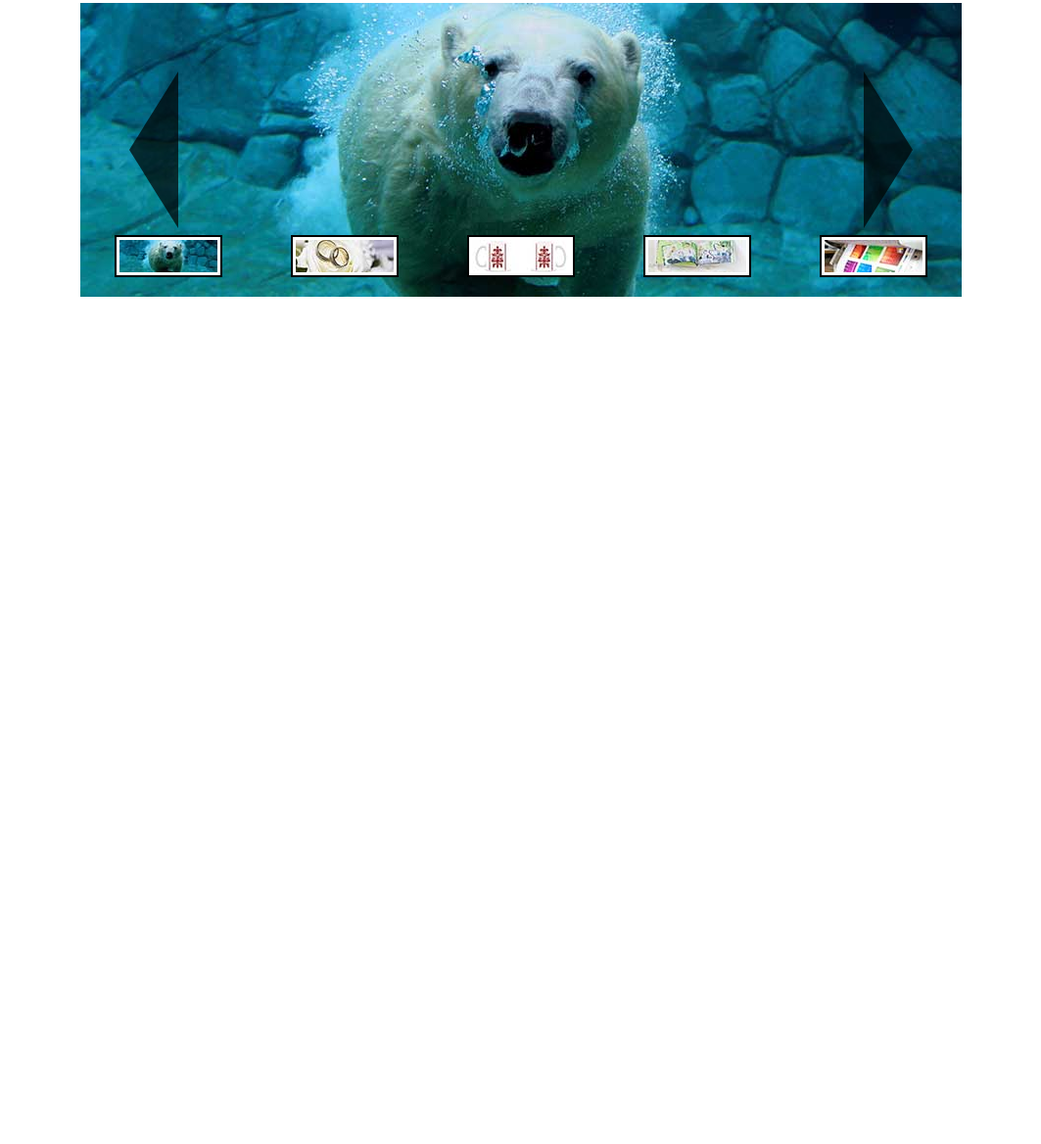
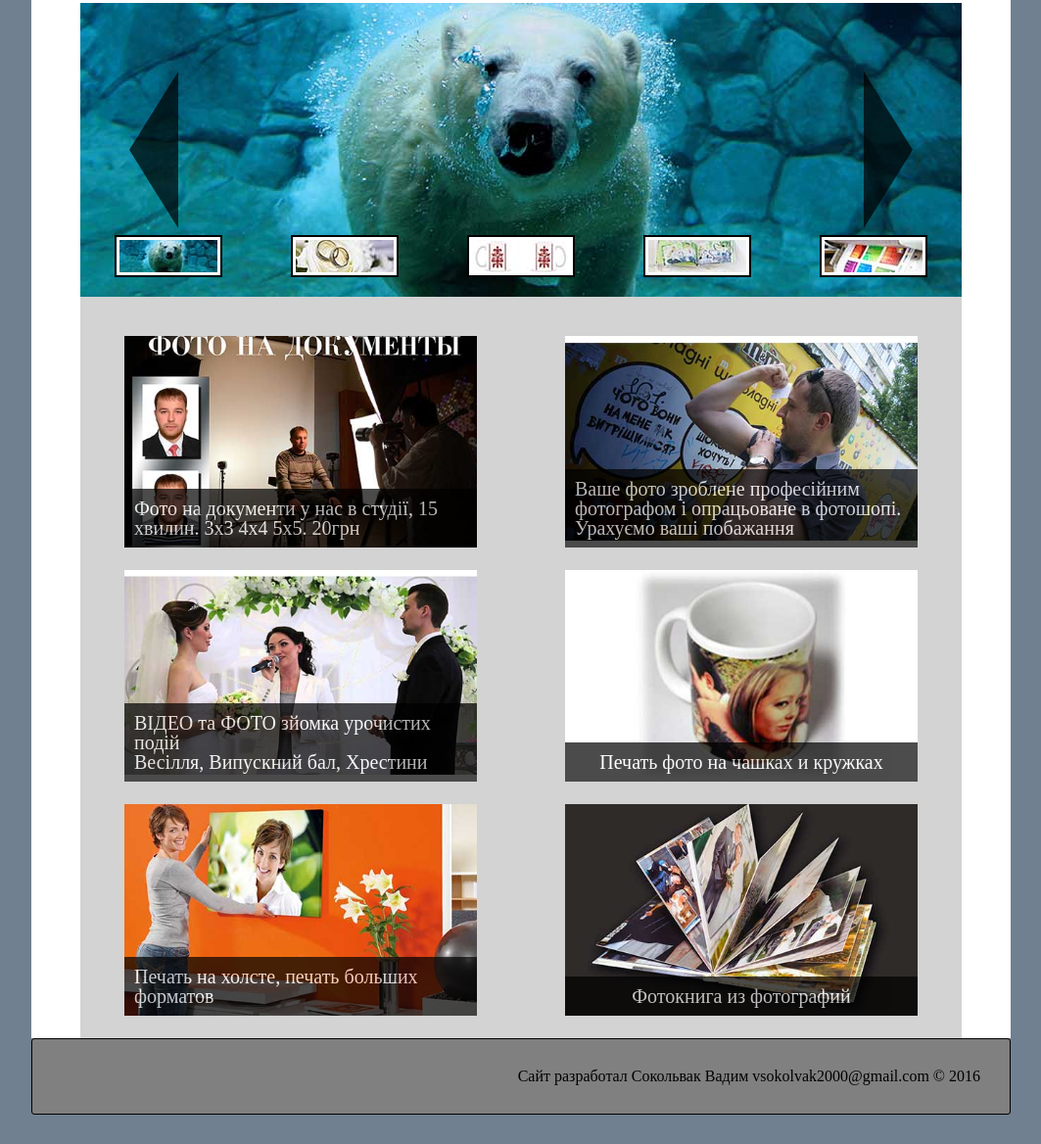
Before and after one commit to vsokolvak/Olimp_studio, a plain HTML site: page index.html in a window 1280 px wide. Shown: the part 141-1309 px from the top of the page at 98% size, without its empty margins (108-1171 px from the left). Before the commit the page ends 800 px from the top, so only its background shows below. Drawn offline with Linux system fonts and the light colour scheme; a web font is replaced by a local one.

Commit message:
закончил index

```diff
--- a/index.html
+++ b/index.html
@@ -49,7 +49,55 @@
                 <li></li>
             </ul>
         </section>
+
+        <section class="content">
+            <a href="#">
+                <img src="images/content/1.jpg" alt="foto" />
+                <span>
+                    Фото на документи у нас в студії,
+                    15 хвилин. 3х3 4х4 5х5. 20грн
+                 </span>
+            </a>
+            <a href="#">
+                <img src="images/content/2.jpg" alt="foto" />
+                <span>
+                    Ваше фото зроблене професійним фотографом
+                    і опрацьоване в фотошопі. Урахуємо ваші побажання
+                </span>
+            </a>
+            <a href="#">
+                <img src="images/content/3.jpg" alt="foto" />
+                <span>
+                    ВІДЕО та ФОТО зйомка урочистих подій <br />
+                    Весілля, Випускний бал, Хрестини
+                </span>
+            </a>
+            <a href="#">
+                <img src="images/content/4.jpg" alt="foto" />
+                <span>
+                    Печать фото на чашках и кружках
+                </span>
+            </a>
+            <a href="#">
+                <img src="images/content/5.jpg" alt="foto" />
+                <span>
+                    Печать на холсте, печать больших форматов
+                </span>
+            </a>
+            <a href="#">
+                <img src="images/content/6.jpg" alt="foto" />
+                <span>
+                    Фотокнига из фотографий
+                </span>
+            </a>
+        </section>
     </main>
+    <footer>
+        <span>
+            Сайт разработал Сокольвак Вадим vsokolvak2000@gmail.com © 2016
+        </span>
+    </footer>
+
 <script src="javascripts/javascripts.js"></script>
 
 </body>
--- a/javascripts/javascripts.js
+++ b/javascripts/javascripts.js
@@ -30,7 +30,7 @@ window.onload = function(){
     //end small image
     //function click mside_mini
     function goscroll(e){
-        coef = this.children[0].id;
+        coef = this.children[0].id*1;
         console.log(coef);
         tape.style.left = -900*coef + 'px';
     }
--- a/sass/screen.scss
+++ b/sass/screen.scss
@@ -26,20 +26,24 @@ $page_color: black;
 }
 //mixin end
 body{
-    min-width: 900px;
-    width: 50%;
+    width: 1000px;
     margin: auto;
-
+    background-color: slategray;
 }
 header{
     display: flex;
     padding: 20px;
+    padding-left: 50px;
+    padding-right: 50px;
     box-sizing: border-box;
+    background-color: white;
 
     .logo{
         width: 20%;
         box-sizing: border-box;
-        @include flex-centr;
+        display: flex;
+        align-items: flex-start;
+        justify-content: center;
         flex-direction: column;
         img{
             width:50%;
@@ -58,6 +62,7 @@ header{
         .contact{
             text-align: right;
             padding: 10px;
+            padding-right: 0;
         }
 
         .menu{
@@ -81,6 +86,9 @@ header{
     }
 }
 main{
+    padding-left: 50px;
+    padding-right: 50px;
+    background-color: white;
     .slider{
         height: 300px;
         width: 900px;
@@ -143,3 +151,58 @@ main{
 
     }
 }
+.content{
+    position: relative;
+    padding-top: 20px;
+    padding-bottom: 20px;
+    @include flex_centr;
+    flex-wrap: wrap;
+    justify-content: space-around;
+    background-color: lightgrey;
+    a{
+        margin-top: 20px;
+        box-sizing: border-box;
+        display: inline-block;
+        width: 40%;
+        position: relative;
+        box-sizing: border-box;
+        img{
+            width: 100%;
+            height: 100%;
+        }
+        span{
+            position: absolute;
+            left: 0;
+            bottom: 3px;
+            background-color: black;
+            opacity: 0.7;
+            color: white;
+            font-size: 20px;
+            width: 100%;
+            min-height: 40px;
+            max-height: 40%;
+            overflow: hidden;
+            text-overflow: ellipsis;
+            display: flex;
+            justify-content: center;
+            box-sizing: border-box;
+            padding: 10px;
+            &:hover{
+                opacity: 1;
+                background-color: red;
+                text-shadow: 1px 1px black;
+            }
+        }
+    }
+
+}
+footer{
+    background-color: grey;
+    padding: 30px;
+    border: 1px solid black;
+    border-radius: 3px;
+    margin-bottom: 30px;
+    display: flex;
+    justify-content: flex-end;
+    align-items: center;
+}
```
Also changed, not shown: images/content/1.jpg (added), images/content/2.jpg (added), images/content/3.jpg (added), images/content/4.jpg (added), images/content/5.jpg (added), images/content/6.jpg (added), stylesheets/screen.css, 1 other file.
